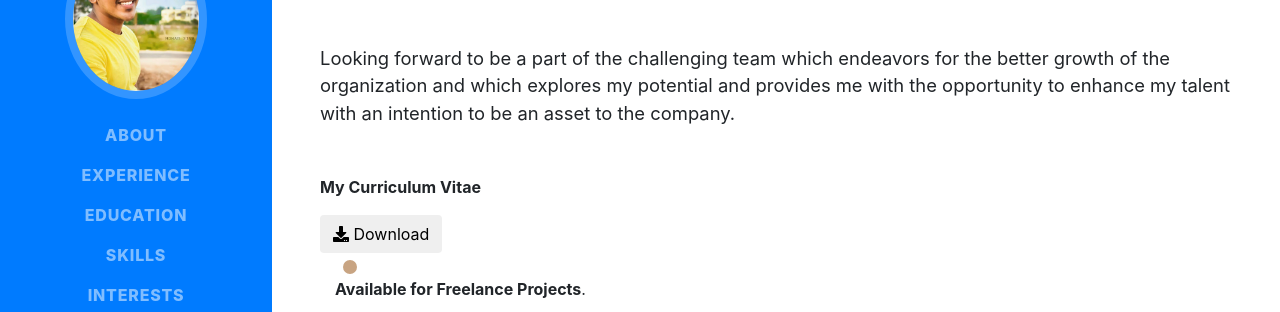
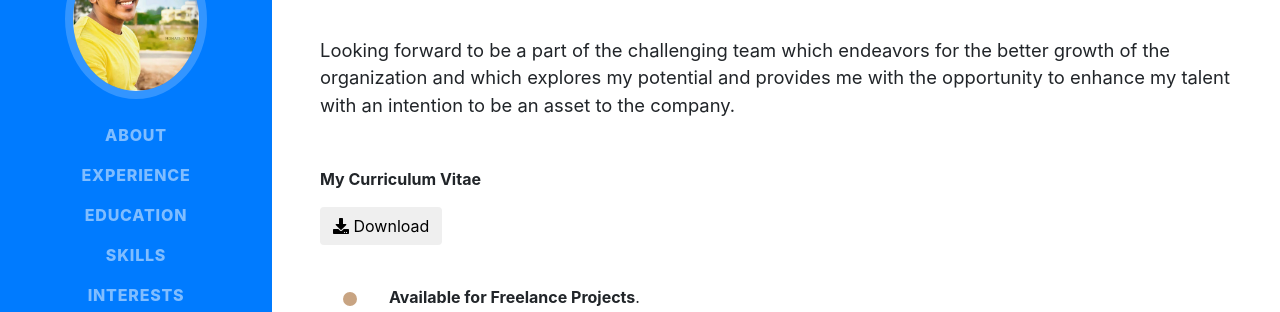
Before and after one commit to mohanseo/mohanseo.github.io, a website with bundled scripts: page index.html in a window 1280 px wide. Shown: the part 257-569 px from the top of the page. Built offline with nearby package versions, Linux system fonts and the light colour scheme; a web font is replaced by a local one.

Commit message:
Update index.html

```diff
--- a/index.html
+++ b/index.html
@@ -30,6 +30,8 @@
 
   gtag('config', 'UA-137175279-1');
 </script>
+
+
   </head>
 
   <body id="page-top">
@@ -84,11 +86,11 @@
 		<p><b>My Curriculum Vitae</b></p>
 		<a href="Mohan_Resume.pdf" Download>
            <button class="btn"><i class="fa fa-download"></i> Download</button></a>
-		   <br>
+		    <p </p>
+			<br>
 
 	    <div class="col-sm-6 available-wrap">
 	     <span class="available-pointer"></span>
-		    <br>
 	     <span class="available-tag"><b>Available for Freelance Projects</b>.</span>
 	    </div>
 </p>
```
